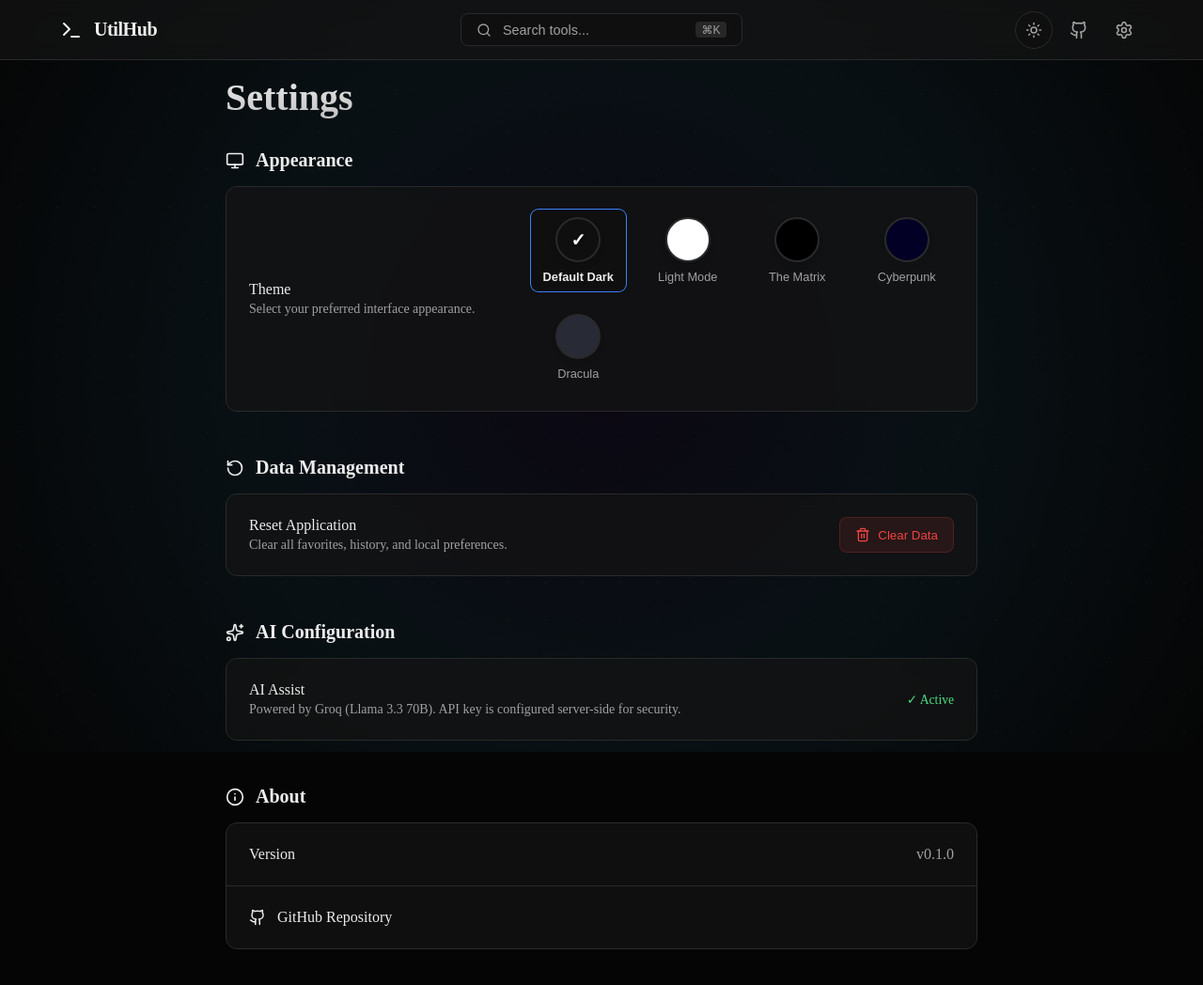
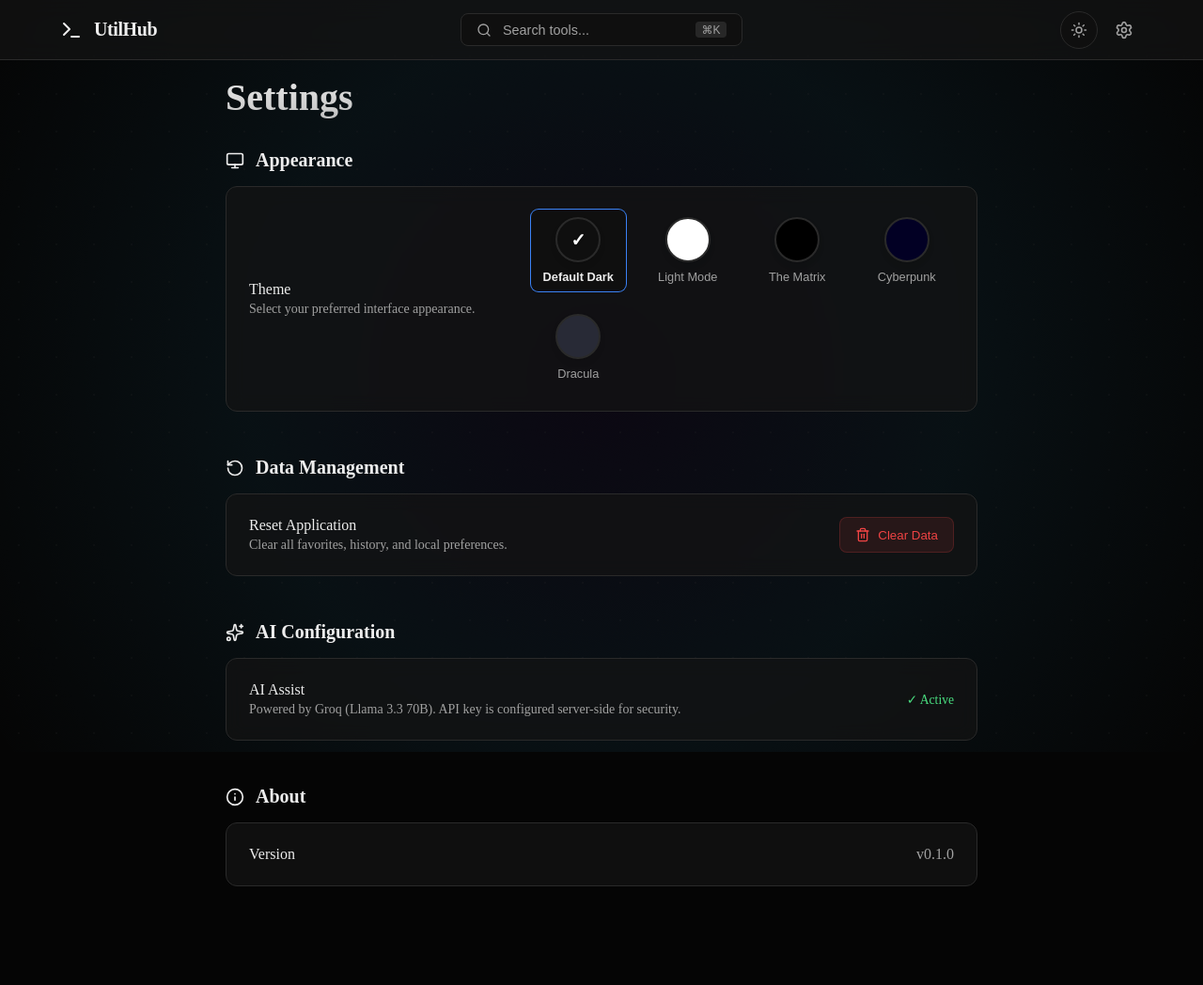
Before and after one commit to seshuthota/utilhub, a Next.js app: page /settings in a window 1280 px wide. Shown: the top 1048 px of the page at 94% size. After the commit the page ends 1023 px from the top, so only its background shows below. Built offline with nearby package versions, Linux system fonts and the light colour scheme.

Commit message:
chore: remove GitHub repository links from UI

```diff
--- a/src/app/settings/page.jsx
+++ b/src/app/settings/page.jsx
@@ -1,7 +1,7 @@
 'use client';
 
 import { useState, useEffect } from 'react';
-import { Monitor, Moon, Sun, Trash2, RotateCcw, Info, Github, Sparkles } from 'lucide-react';
+import { Monitor, Moon, Sun, Trash2, RotateCcw, Info, Sparkles } from 'lucide-react';
 import { useTheme } from '@/components/ThemeProvider';
 import { useFavorites } from '@/components/FavoritesProvider';
 import { useToast } from '@/components/Toast';
@@ -114,17 +114,6 @@ export default function Settings() {
                         </div>
                         <span className={styles.value}>v{pkg.version}</span>
                     </div>
-                    <div className={`${styles.row} ${styles.linkRow}`}>
-                        <a
-                            href="https://github.com/seshuthota/utilhub"
-                            target="_blank"
-                            rel="noopener noreferrer"
-                            className={styles.link}
-                        >
-                            <Github size={18} />
-                            <span>GitHub Repository</span>
-                        </a>
-                    </div>
                 </div>
             </div>
         </div>
--- a/src/components/layout/Header.jsx
+++ b/src/components/layout/Header.jsx
@@ -2,7 +2,7 @@
 
 import { useState, useEffect } from 'react';
 import Link from 'next/link';
-import { Terminal, Settings, Github, Search } from 'lucide-react';
+import { Terminal, Settings, Search } from 'lucide-react';
 import ThemeToggle from '@/components/ThemeToggle';
 import CommandPalette from '@/components/common/CommandPalette';
 import styles from './Header.module.css';
@@ -41,15 +41,6 @@ export default function Header() {
 
                     <nav className={styles.nav}>
                         <ThemeToggle />
-                        <a
-                            href="https://github.com/seshuthota/utilhub"
-                            target="_blank"
-                            rel="noopener noreferrer"
-                            className={styles.navItem}
-                            aria-label="GitHub Repository"
-                        >
-                            <Github size={20} />
-                        </a>
                         <Link href="/settings" className={styles.navItem} aria-label="Settings">
                             <Settings size={20} />
                         </Link>
```
